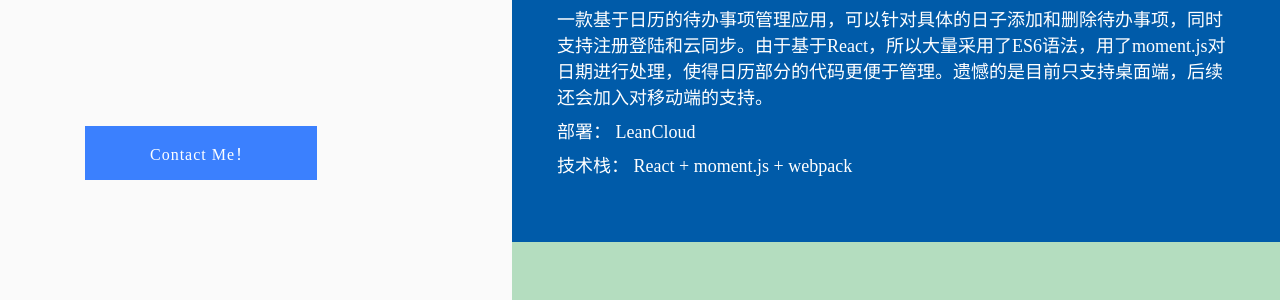
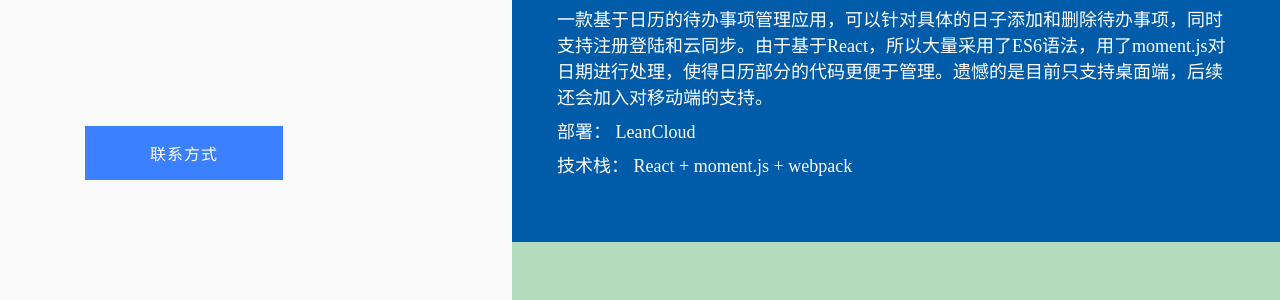
Before and after one commit to incuisting/jubilant-potato, a website: page index.html in a window 1280 px wide. Shown: the part 500-800 px from the top of the page. Drawn offline with Linux system fonts and the light colour scheme.

Commit message:
contact 么

```diff
--- a/index.html
+++ b/index.html
@@ -44,7 +44,7 @@
                     </svg>
                 </a>
             </div>
-            <a class="contact-me left-in-init" href="#contact">Contact Me！</a>
+            <a class="contact-me left-in-init" href="#contact">联系方式</a>
         </div>
     </div>
     <div class="content-wrapper">
```
